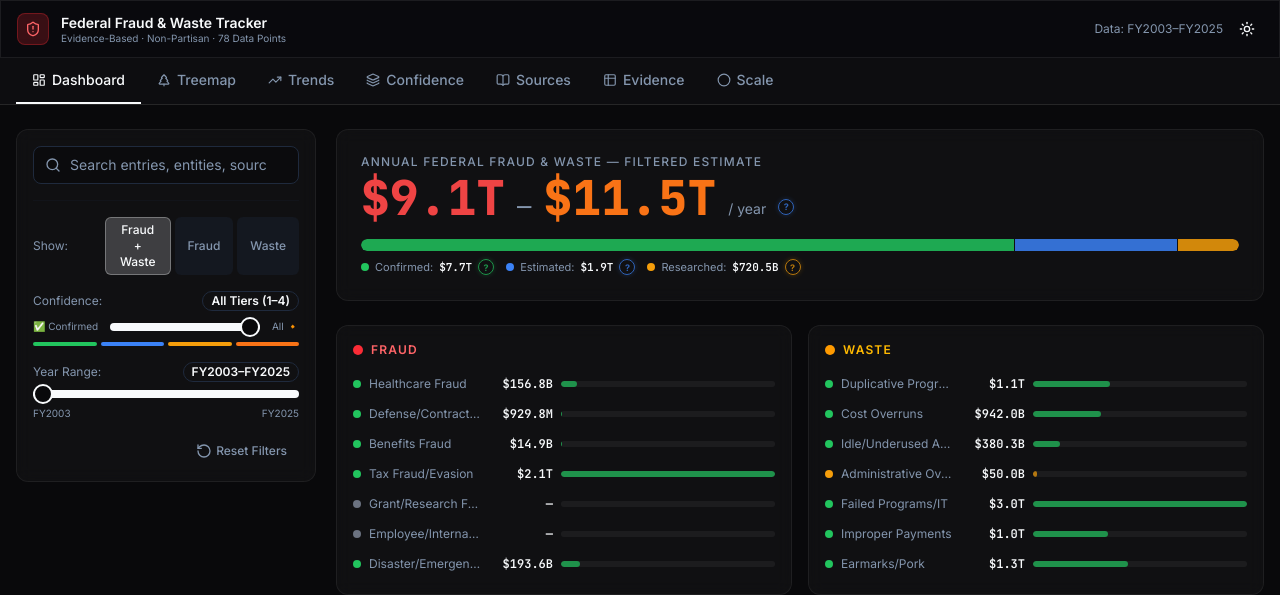
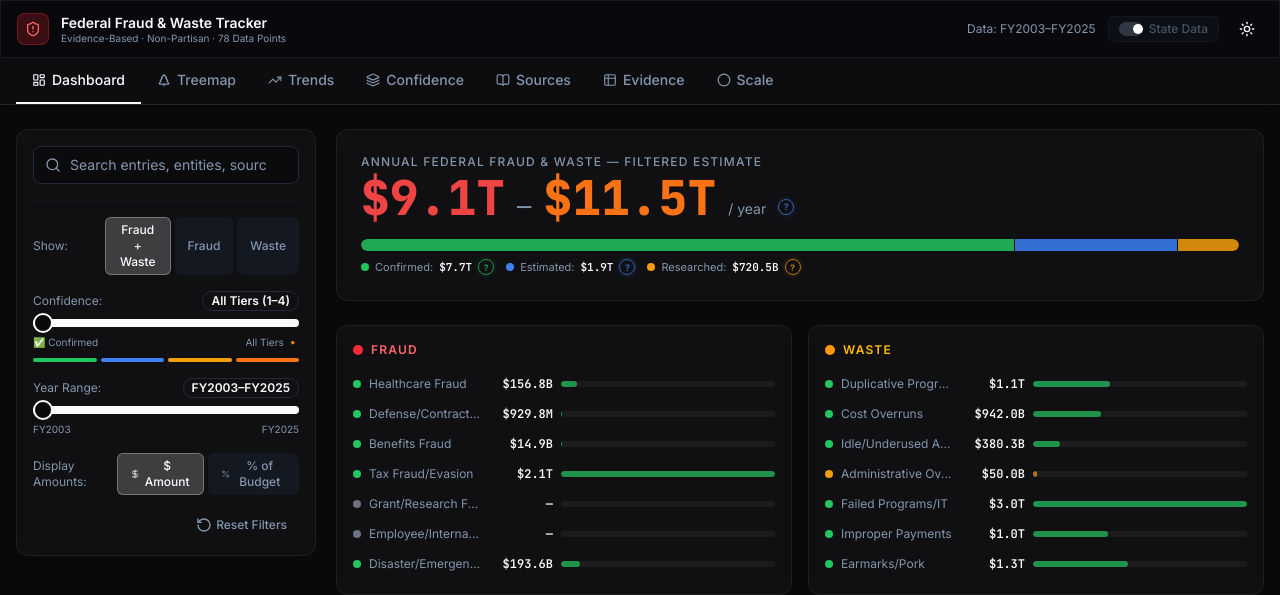
Before and after one commit to travishyer1-gif/fraud-waste-tracker, a Next.js app: page / in a window 1280 px wide. Shown: the top 595 px of the page. Built offline with nearby package versions, Linux system fonts and the light colour scheme; no server answers.

Commit message:
Fix: dual-range tier slider, reset button, % budget toggle, state data overlay

```diff
--- a/src/app/page.tsx
+++ b/src/app/page.tsx
@@ -1,10 +1,8 @@
-import { Header } from '@/components/layout/Header';
 import { AppShell } from '@/components/layout/AppShell';
 
 export default function Home() {
   return (
     <div className="min-h-screen flex flex-col">
-      <Header />
       <AppShell />
     </div>
   );
--- a/src/components/controls/GlobalControls.tsx
+++ b/src/components/controls/GlobalControls.tsx
@@ -1,7 +1,7 @@
 'use client';
 
-import { useState } from 'react';
-import { Search, X, RotateCcw } from 'lucide-react';
+import { useState, useEffect } from 'react';
+import { Search, X, RotateCcw, DollarSign, Percent } from 'lucide-react';
 import { useFilters, type DataType } from '@/context/FilterContext';
 import { Slider } from '@/components/ui/slider';
 import { Button } from '@/components/ui/button';
@@ -10,8 +10,22 @@ import { Separator } from '@/components/ui/separator';
 import { TIER_COLORS, YEAR_RANGE } from '@/lib/constants';
 
 export function GlobalControls() {
-  const { filters, setMaxTier, setYearRange, setDataType, setSearchQuery, resetFilters } = useFilters();
+  const {
+    filters,
+    setTierRange,
+    setYearRange,
+    setDataType,
+    setSearchQuery,
+    setShowAsPercent,
+    resetFilters,
+  } = useFilters();
+
   const [localSearch, setLocalSearch] = useState(filters.searchQuery);
+
+  // Fix 2: sync localSearch when filters.searchQuery changes externally (e.g. reset)
+  useEffect(() => {
+    setLocalSearch(filters.searchQuery);
+  }, [filters.searchQuery]);
 
   const handleSearchChange = (value: string) => {
     setLocalSearch(value);
@@ -23,12 +37,13 @@ export function GlobalControls() {
     setSearchQuery('');
   };
 
-  // Tier slider: 1 = Tier 1 only, 4 = all tiers
-  const tierLabel = filters.maxTier === 1
-    ? 'Confirmed Only (Tier 1)'
-    : filters.maxTier === 4
+  // Fix 1: dual-range tier label
+  const tierLabel =
+    filters.minTier === filters.maxTier
+      ? `Tier ${filters.minTier} Only`
+      : filters.minTier === 1 && filters.maxTier === 4
         ? 'All Tiers (1–4)'
-      : `Tiers 1–${filters.maxTier}`;
+        : `Tiers ${filters.minTier}–${filters.maxTier}`;
 
   return (
     <div className="glass-card p-4 space-y-4">
@@ -78,7 +93,7 @@ export function GlobalControls() {
         </div>
       </div>
 
-      {/* Row 3: Confidence tier slider */}
+      {/* Row 3: Confidence tier dual-range slider */}
       <div className="space-y-2">
         <div className="flex items-center justify-between">
           <span className="text-xs text-muted-foreground">Confidence:</span>
@@ -86,28 +101,25 @@ export function GlobalControls() {
             {tierLabel}
           </Badge>
         </div>
-        <div className="flex items-center gap-3">
-          <span className="text-[10px] text-muted-foreground whitespace-nowrap">
-            {TIER_COLORS[1].icon} Confirmed
-          </span>
         <Slider
           min={1}
           max={4}
           step={1}
-            value={[filters.maxTier]}
-            onValueChange={([val]) => setMaxTier(val)}
+          value={[filters.minTier, filters.maxTier]}
+          onValueChange={([min, max]) => setTierRange(min, max)}
           className="flex-1"
         />
-          <span className="text-[10px] text-muted-foreground whitespace-nowrap">
-            All {TIER_COLORS[4].icon}
-          </span>
+        <div className="flex justify-between text-[10px] text-muted-foreground">
+          <span>{TIER_COLORS[1].icon} Confirmed</span>
+          <span>All Tiers {TIER_COLORS[4].icon}</span>
         </div>
+        {/* Tier color bars — only highlight tiers in selected range */}
         <div className="flex gap-1 mt-1">
           {([1, 2, 3, 4] as const).map(t => (
             <div
               key={t}
               className={`flex-1 h-1 rounded-full transition-opacity ${
-                t <= filters.maxTier ? 'opacity-100' : 'opacity-20'
+                t >= filters.minTier && t <= filters.maxTier ? 'opacity-100' : 'opacity-20'
               }`}
               style={{ backgroundColor: TIER_COLORS[t].bg }}
             />
@@ -136,6 +148,35 @@ export function GlobalControls() {
         </div>
       </div>
 
+      {/* Row 5: % of Budget toggle (Fix 3) */}
+      <div className="flex items-center justify-between">
+        <span className="text-xs text-muted-foreground">Display Amounts:</span>
+        <div className="flex gap-1">
+          <button
+            onClick={() => setShowAsPercent(false)}
+            className={`flex items-center gap-1 px-3 py-1 text-xs rounded-md font-medium transition-colors ${
+              !filters.showAsPercent
+                ? 'bg-primary/20 text-primary border border-primary/30'
+                : 'bg-muted/50 text-muted-foreground border border-transparent hover:border-border'
+            }`}
+          >
+            <DollarSign className="w-3 h-3" />
+            $ Amount
+          </button>
+          <button
+            onClick={() => setShowAsPercent(true)}
+            className={`flex items-center gap-1 px-3 py-1 text-xs rounded-md font-medium transition-colors ${
+              filters.showAsPercent
+                ? 'bg-primary/20 text-primary border border-primary/30'
+                : 'bg-muted/50 text-muted-foreground border border-transparent hover:border-border'
+            }`}
+          >
+            <Percent className="w-3 h-3" />
+            % of Budget
+          </button>
+        </div>
+      </div>
+
       {/* Reset */}
       <div className="flex justify-end">
         <Button
--- a/src/components/layout/AppShell.tsx
+++ b/src/components/layout/AppShell.tsx
@@ -2,6 +2,7 @@
 
 import { useState } from 'react';
 import { Navigation, type ViewId } from './Navigation';
+import { Header } from './Header';
 import { FilterProvider } from '@/context/FilterContext';
 import { Dashboard } from '@/components/dashboard/Dashboard';
 import { EvidenceTable } from '@/components/table/EvidenceTable';
@@ -31,6 +32,8 @@ export function AppShell() {
   return (
     <TooltipProvider>
       <FilterProvider>
+        {/* Header now lives inside FilterProvider so it can access filter context */}
+        <Header />
         <Navigation activeView={activeView} onViewChange={setActiveView} />
         <main className="container mx-auto px-4 py-6 flex-1">
           <ViewContent view={activeView} />
--- a/src/components/layout/Header.tsx
+++ b/src/components/layout/Header.tsx
@@ -3,12 +3,13 @@
 import { useState, useEffect } from 'react';
 import { Sun, Moon, ShieldAlert } from 'lucide-react';
 import { Button } from '@/components/ui/button';
+import { useFilters } from '@/context/FilterContext';
 
 export function Header() {
   const [isDark, setIsDark] = useState(true);
+  const { filters, setShowStateData } = useFilters();
 
   useEffect(() => {
-    // Check current class
     const html = document.documentElement;
     setIsDark(html.classList.contains('dark'));
   }, []);
@@ -43,10 +44,43 @@ export function Header() {
         </div>
 
         {/* Right controls */}
-        <div className="flex items-center gap-2">
+        <div className="flex items-center gap-3">
           <span className="hidden sm:block text-xs text-muted-foreground">
             Data: FY2003–FY2025
           </span>
+
+          {/* Fix 4: State Data toggle with "Coming Soon" tooltip */}
+          <div className="relative group">
+            <button
+              onClick={() => setShowStateData(!filters.showStateData)}
+              className={`flex items-center gap-1.5 px-2.5 py-1 text-xs rounded-md font-medium border transition-colors ${
+                filters.showStateData
+                  ? 'bg-blue-500/20 text-blue-400 border-blue-500/30'
+                  : 'bg-muted/30 text-muted-foreground/50 border-border/30 cursor-not-allowed'
+              }`}
+              aria-label="Toggle state data overlay"
+            >
+              <span
+                className={`w-6 h-3.5 rounded-full relative inline-block transition-colors ${
+                  filters.showStateData ? 'bg-blue-500' : 'bg-muted-foreground/30'
+                }`}
+              >
+                <span
+                  className={`absolute top-0.5 w-2.5 h-2.5 rounded-full bg-white shadow transition-transform ${
+                    filters.showStateData ? 'translate-x-3' : 'translate-x-0.5'
+                  }`}
+                />
+              </span>
+              State Data
+            </button>
+            {/* Coming Soon tooltip */}
+            <div className="absolute right-0 top-full mt-1.5 z-50 hidden group-hover:block">
+              <div className="bg-popover border border-border rounded-md px-2.5 py-1.5 text-[11px] text-muted-foreground whitespace-nowrap shadow-md">
+                🚧 Coming Soon — state-level entries not yet available
+              </div>
+            </div>
+          </div>
+
           <Button
             variant="ghost"
             size="icon"
--- a/src/context/FilterContext.tsx
+++ b/src/context/FilterContext.tsx
@@ -6,28 +6,37 @@ import { YEAR_RANGE } from '@/lib/constants';
 export type DataType = 'fraud' | 'waste' | 'both';
 
 export interface FilterState {
-  maxTier: number;          // 1 = Tier 1 only, 4 = all tiers
+  minTier: number;          // minimum certainty tier (1–4)
+  maxTier: number;          // maximum certainty tier (1–4)
   yearStart: number;
   yearEnd: number;
   dataType: DataType;
   searchQuery: string;
+  showAsPercent: boolean;   // show dollar amounts as % of federal budget
+  showStateData: boolean;   // include state-level entries (coming soon)
 }
 
 interface FilterContextValue {
   filters: FilterState;
-  setMaxTier: (tier: number) => void;
+  setTierRange: (min: number, max: number) => void;
+  setMaxTier: (tier: number) => void;           // kept for backward compat
   setYearRange: (start: number, end: number) => void;
   setDataType: (type: DataType) => void;
   setSearchQuery: (q: string) => void;
+  setShowAsPercent: (v: boolean) => void;
+  setShowStateData: (v: boolean) => void;
   resetFilters: () => void;
 }
 
 const defaultFilters: FilterState = {
+  minTier: 1,
   maxTier: 4,
   yearStart: YEAR_RANGE.min,
   yearEnd: YEAR_RANGE.max,
   dataType: 'both',
   searchQuery: '',
+  showAsPercent: false,
+  showStateData: false,
 };
 
 const FilterContext = createContext<FilterContextValue | null>(null);
@@ -35,6 +44,10 @@ const FilterContext = createContext<FilterContextValue | null>(null);
 export function FilterProvider({ children }: { children: ReactNode }) {
   const [filters, setFilters] = useState<FilterState>(defaultFilters);
 
+  const setTierRange = (min: number, max: number) =>
+    setFilters(prev => ({ ...prev, minTier: min, maxTier: max }));
+
+  // Backward compat: setMaxTier keeps minTier unchanged
   const setMaxTier = (tier: number) =>
     setFilters(prev => ({ ...prev, maxTier: tier }));
 
@@ -47,11 +60,27 @@ export function FilterProvider({ children }: { children: ReactNode }) {
   const setSearchQuery = (q: string) =>
     setFilters(prev => ({ ...prev, searchQuery: q }));
 
+  const setShowAsPercent = (v: boolean) =>
+    setFilters(prev => ({ ...prev, showAsPercent: v }));
+
+  const setShowStateData = (v: boolean) =>
+    setFilters(prev => ({ ...prev, showStateData: v }));
+
   const resetFilters = () => setFilters(defaultFilters);
 
   return (
     <FilterContext.Provider
-      value={{ filters, setMaxTier, setYearRange, setDataType, setSearchQuery, resetFilters }}
+      value={{
+        filters,
+        setTierRange,
+        setMaxTier,
+        setYearRange,
+        setDataType,
+        setSearchQuery,
+        setShowAsPercent,
+        setShowStateData,
+        resetFilters,
+      }}
     >
       {children}
     </FilterContext.Provider>
--- a/src/hooks/useEvidenceData.ts
+++ b/src/hooks/useEvidenceData.ts
@@ -12,8 +12,11 @@ export function useEvidenceData() {
 
   const filteredEntries = useMemo<EvidenceEntry[]>(() => {
     return data.entries.filter(entry => {
-      // Tier filter
-      if (entry.certaintyTier !== null && entry.certaintyTier > filters.maxTier) {
+      // Tier filter (dual range)
+      if (
+        entry.certaintyTier !== null &&
+        (entry.certaintyTier < filters.minTier || entry.certaintyTier > filters.maxTier)
+      ) {
         return false;
       }
 
```
Also changed, not shown: src/lib/constants.ts (+39 -0 lines), 1 other file (tests, documents, lock files or other folders). Lines whose indentation alone changed are shown as unchanged.
